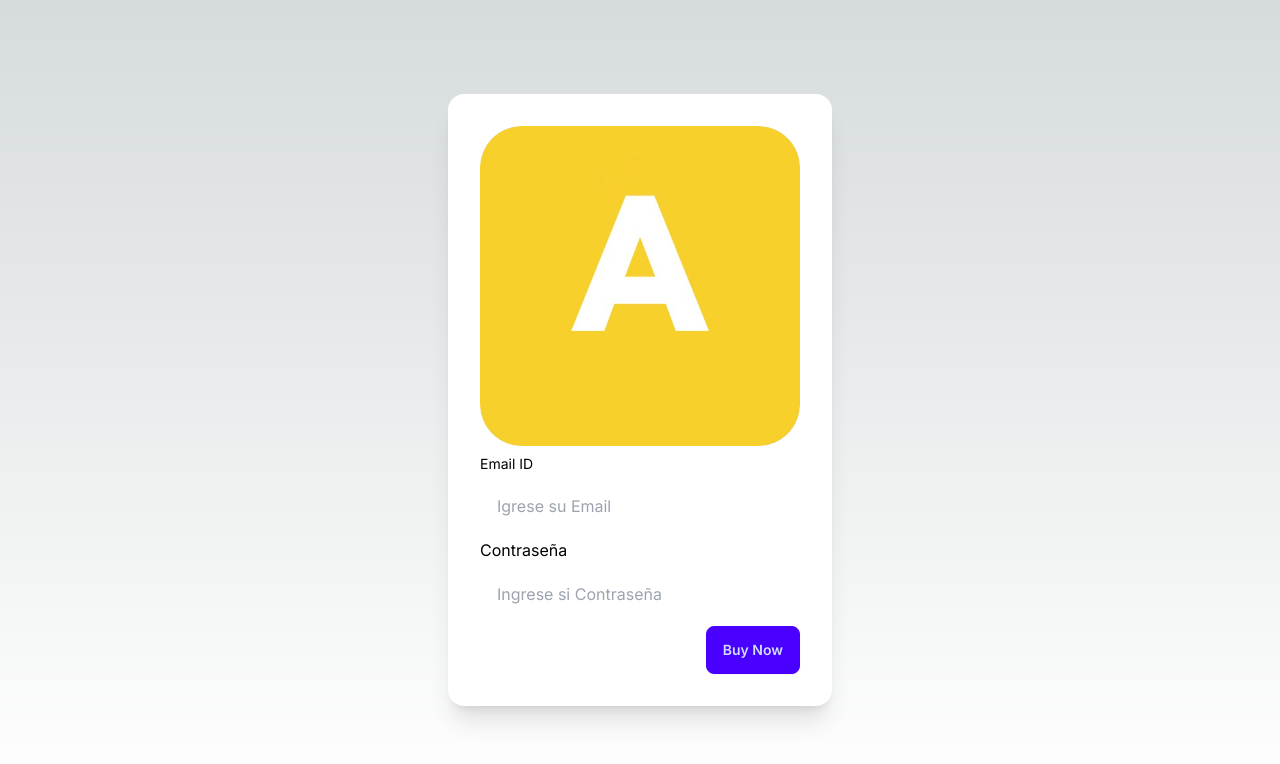
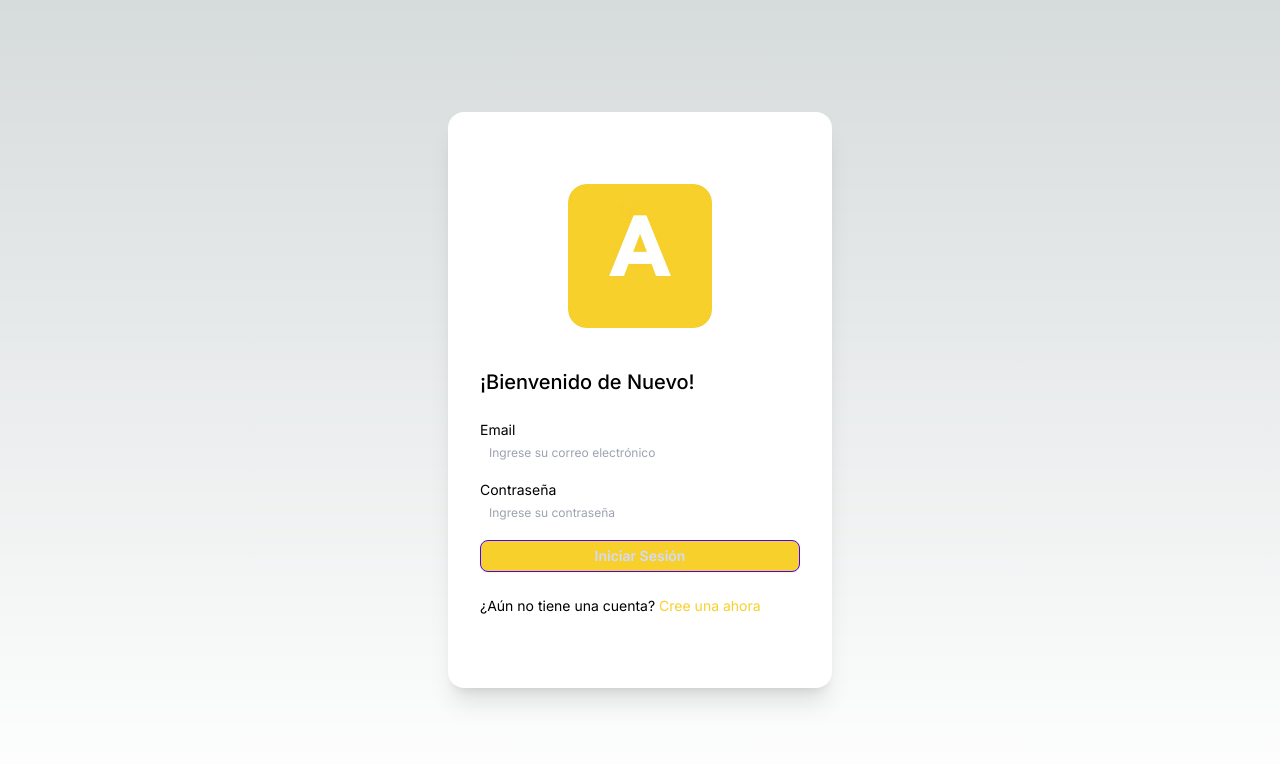
Before and after one commit to Jonavoe/AlquilaYa, a Next.js app in the folder alquilaya/: page /Login in a window 1280 px wide. Shown: the top 764 px of the page. Built offline with nearby package versions, Linux system fonts and the light colour scheme.

Commit message:
Update page.tsx

```diff
--- a/alquilaya/src/app/Login/page.tsx
+++ b/alquilaya/src/app/Login/page.tsx
@@ -1,27 +1,42 @@
-import Image from 'next/image'
-import React from 'react'
-import Logo from '../../assets/image/Logo.png'
+import Image from 'next/image';
+import React from 'react';
+import Logo from '../../assets/image/Logo.png';
+import Link from 'next/link';
 
-type Props = {}
+type Props = {};
 
 export default function Login({ }: Props) {
     return (
         <div className='w-screen h-screen flex justify-center items-center'>
             <div className="card w-96 bg-base-100 shadow-xl">
-                <div className="card-body">
-                    <div>
-                        <Image src={Logo} />
+                <div className="card-body my-10">
+                    <div className='w-full flex justify-center items-center mb-8'>
+                        <div className='w-36'>
+                            <Image src={Logo} alt='Logotipo de la empresa' />
+                        </div>
                     </div>
 
-                    <label htmlFor="" className='text-sm'>Email ID</label>
-                    <input type="text" placeholder="Igrese su Email" className="input w-full max-w-xs" />
-                    <label htmlFor="">Contraseña</label>
-                    <input type="text" placeholder="Ingrese si Contraseña" className="input w-full max-w-xs" />
-                    <div className="card-actions justify-end">
-                        <button className="btn btn-primary">Buy Now</button>
+                    <h2 className='text-xl font-medium mb-4'>¡Bienvenido de Nuevo!</h2>
+
+                    <form>
+                        <div className="form-control mb-4">
+                            <label htmlFor="email" className='text-sm'>Email</label>
+                            <input type="email" id="email" placeholder="Ingrese su correo electrónico" className="input input-xs w-full max-w-xs" required />
+                        </div>
+                        <div className="form-control mb-4">
+                            <label htmlFor="password" className='text-sm'>Contraseña</label>
+                            <input type="password" id="password" placeholder="Ingrese su contraseña" className="input input-xs w-full max-w-xs" required />
+                        </div>
+                        <div className="card-actions justify-end">
+                            <button type="submit" className="btn btn-sm bg-primario btn-primary w-full">Iniciar Sesión</button>
+                        </div>
+                    </form>
+
+                    <div className="mt-4 text-sm">
+                        ¿Aún no tiene una cuenta? <Link className='text-text-primario' href={"/Register"}>Cree una ahora</Link>
                     </div>
                 </div>
             </div>
         </div>
-    )
+    );
 }
```
